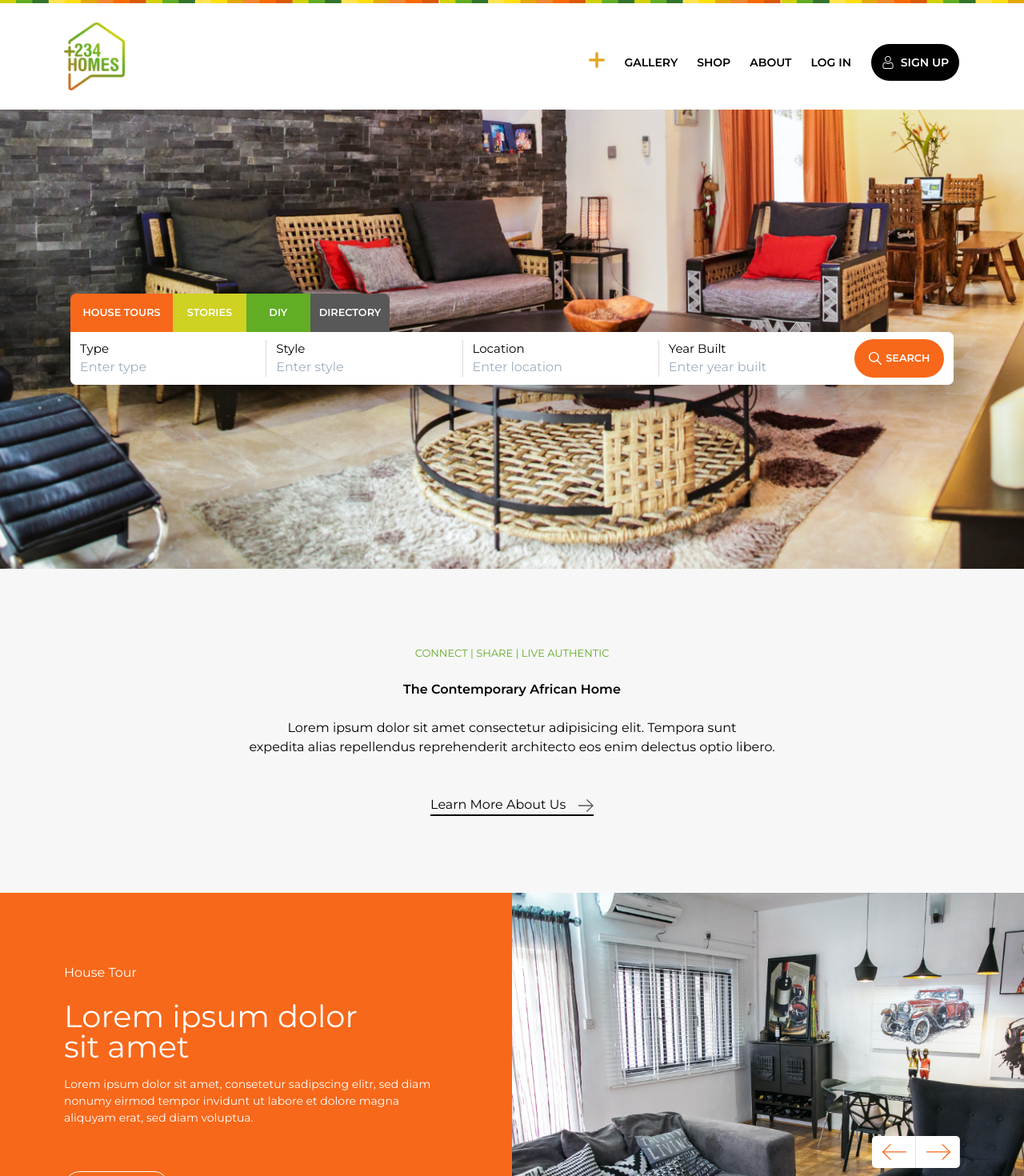
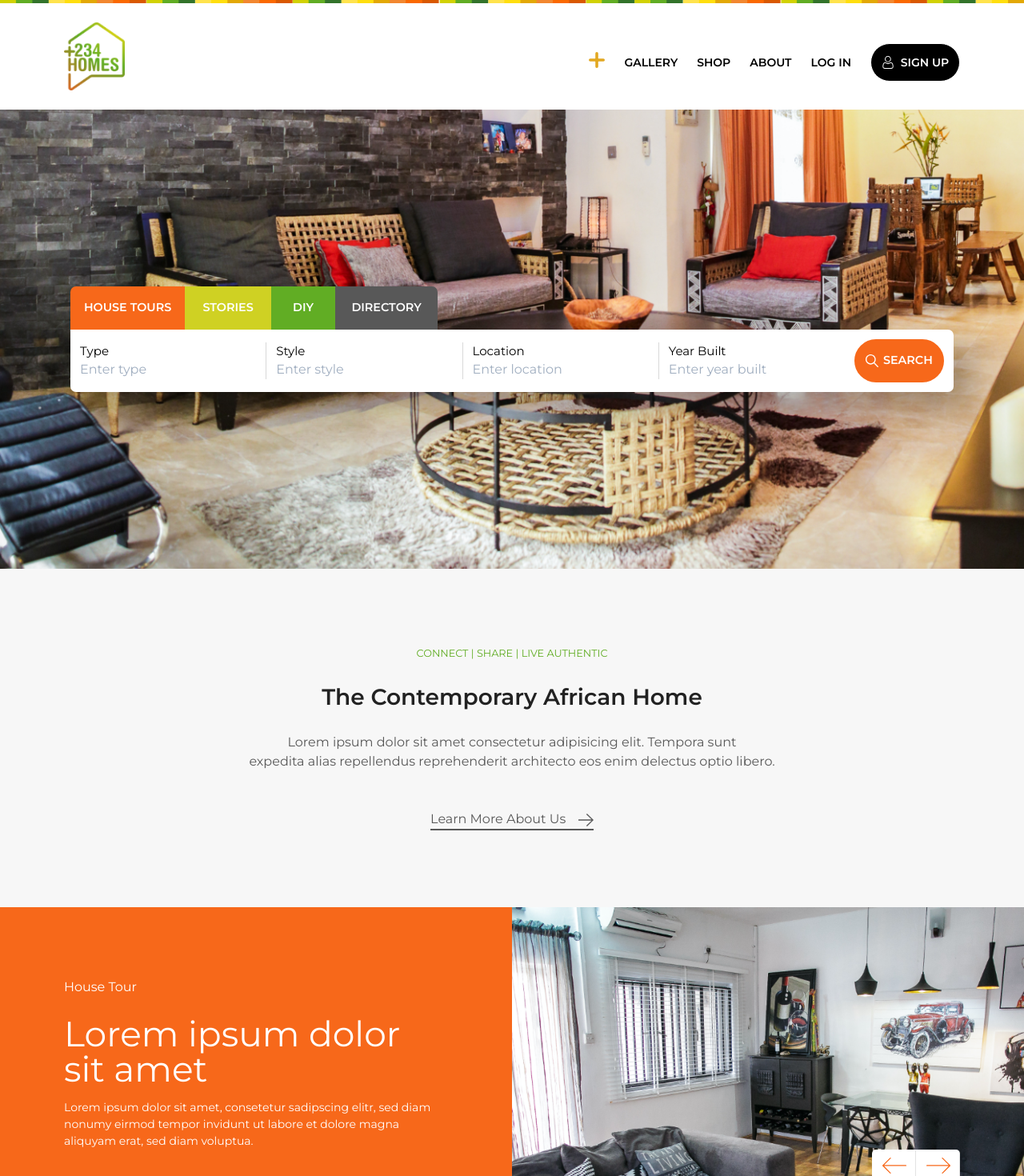
Before and after one commit to CJMaxwell/234HomesFrontend, a Next.js app: page / in a window 1280 px wide. Shown: the top 1470 px of the page at 80% size. Built offline with nearby package versions, Linux system fonts and the light colour scheme.

Commit message:
Adjusted margin and padding

```diff
--- a/components/Organisms/PostCard.tsx
+++ b/components/Organisms/PostCard.tsx
@@ -38,7 +38,7 @@ const PostCard: React.FC<Props> = ({
       className="rounded overflow-hidden shadow-lg relative text-white"
     >
       <div className="absolute title-author">
-        <div className="font-bold mb-2">The Coldest Sunset</div>
+        <div className="font-bold mb-2 text-2xl">Dolor sit amet<br /> sed diam</div>
         <div className="flex items-center">
           <img
             className="w-10 h-10 rounded-full mr-4"
--- a/components/Organisms/ProfessionalCard.tsx
+++ b/components/Organisms/ProfessionalCard.tsx
@@ -9,6 +9,9 @@ interface Props {
 
 const Wrapper = styled.div`
   background-color: ${({ theme }) => theme.colors.gray15};
+  .heading-text {
+    font-size: 1.10rem;
+  }
 `;
 
 
@@ -27,7 +30,7 @@ const ProfessionalCard: React.FC<Props> = ({ imgUrl = '/img/jonathan.jpg', name
         </div>
 
         <div className="text-sm mt-4 text-center">
-          <h1 className="font-bold">{name}</h1>
+          <h1 className="font-semibold heading-text">{name}</h1>
         </div>
         <div className="flex items-center justify-center pt-2  pb-6">
           <svg
--- a/components/templates/Home.tsx
+++ b/components/templates/Home.tsx
@@ -12,11 +12,11 @@ import DIYCard from '../Organisms/DIYCard';
 
 const HomeBannerBtn = styled(Button)`
   border-radius: 34px;
-  font-size: 0.8rem;
+  font-size: 0.9rem;
   font-weight: 600;
   text-transform: uppercase;
   min-width: 7rem;
-  height: 3rem;
+  height: 3.4rem;
 
   img {
     margin-right: 5.74px;
@@ -33,14 +33,14 @@ const HomeBannerBtn = styled(Button)`
   &.house-tours {
     background: ${({ theme }) => theme.colors.orange1};
     border-radius: 7px 0px 0px 0px;
-    min-width: 8rem;
+    min-width: 8.95rem;
   }
 
   &.stories {
     background: ${({ theme }) => theme.colors.yellow1};
     border-color: ${({ theme }) => theme.colors.yellow1};
     border-radius: 0;
-    min-width: 5.74rem;
+    min-width: 6.74rem;
   }
 
   &.diy {
@@ -54,7 +54,7 @@ const HomeBannerBtn = styled(Button)`
     background: ${({ theme }) => theme.colors.gray5};
     border-color: ${({ theme }) => theme.colors.gray5};
     border-radius: 0px 7px 0px 0px;
-    min-width: 6.2125rem;
+    min-width: 8rem;
   }
 `;
 
@@ -66,7 +66,7 @@ const HomeBanner = styled.section`
   background-size: cover;
 
   .home-banner-tabs {
-    height: 3rem;
+    height: 3.4rem;
   }
 
   .form {
@@ -75,6 +75,7 @@ const HomeBanner = styled.section`
     background: ${({ theme }) => theme.colors.white};
     box-shadow: 20px 20px 40px ${({ theme }) => theme.colors.gray16};
     padding: 9px 12px;
+    height: 4.85rem;
     box-sizing: border-box;
 
     .input-group {
@@ -100,7 +101,18 @@ const Connect = styled.section`
   .title {
     color: ${({ theme }) => theme.colors.green1};
     text-transform: uppercase;
-    font-size: 13px;
+    font-size: 0.8rem;
+  }
+  h1 {
+    font-size: 1.75rem;
+    color: ${({ theme }) => theme.colors.gray1}
+  }
+  p {
+    color: ${({ theme }) => theme.colors.gray5};
+  }
+  button {
+    color: ${({ theme }) => theme.colors.gray2};
+    border-color: ${({ theme }) => theme.colors.gray2};
   }
 `;
 
@@ -109,7 +121,7 @@ const HouseTour = styled.section`
   background-color: ${({ theme }) => theme.colors.orange1};
 
   h1 {
-    font-size: 2.40rem;
+    font-size: 2.75rem;
     font-weight: 500;
   }
 
@@ -165,6 +177,9 @@ const Stories = styled.section`
     height: 39.2px;
     font-size: 12px;
   }
+  h1 {
+    font-size: 1.5rem;
+  }
 `;
 
 const DIY = styled.section`
@@ -176,6 +191,10 @@ const DIY = styled.section`
   };
   .diy-title {
     color: ${({ theme }) => theme.colors.green1};
+  }
+  h1 {
+    font-size: 2.5rem;
+    font-weight: 600;
   }
 `;
 
@@ -255,7 +274,7 @@ const Home = () => {
           <span>Connect</span> | <span>Share</span> |{' '}
           <span>Live Authentic</span>
         </div>
-        <h1 className="mt-6 text-black font-semibold">The Contemporary African Home</h1>
+        <h1 className="mt-6 font-semibold">The Contemporary African Home</h1>
         <p className="mt-6">
           Lorem ipsum dolor sit amet consectetur adipisicing elit. Tempora sunt
           <br />
@@ -263,7 +282,7 @@ const Home = () => {
           optio libero.
         </p>
         <div className="mt-12">
-          <button className="border-b-2 border-black text-base">
+          <button className="border-b-2">
             Learn More About Us
             <img
               className="inline-block h-4 pl-4"
@@ -278,7 +297,7 @@ const Home = () => {
         <div className="container mx-auto general-padding flex wrapper">
           <div className="text-white w-1/2 description">
             <h3 className="pb-6">House Tour</h3>
-            <h1 className="font-bold text-xl leading-none pb-4">
+            <h1 className="font-bold text-4xl leading-none pb-4">
               Lorem ipsum dolor <br />sit amet
             </h1>
             <p className="pb-16 text-sm">
@@ -361,7 +380,7 @@ const Home = () => {
               <h4 className="pt-12 diy-title">
                 DIY
               </h4>
-              <h1 className="font-bold text-xl pb-4 pt-4">
+              <h1 className="font-bold pb-4 pt-4">
                 Lorem Ipsum <br />
                 Dolor Sit Amet
               </h1>
```
